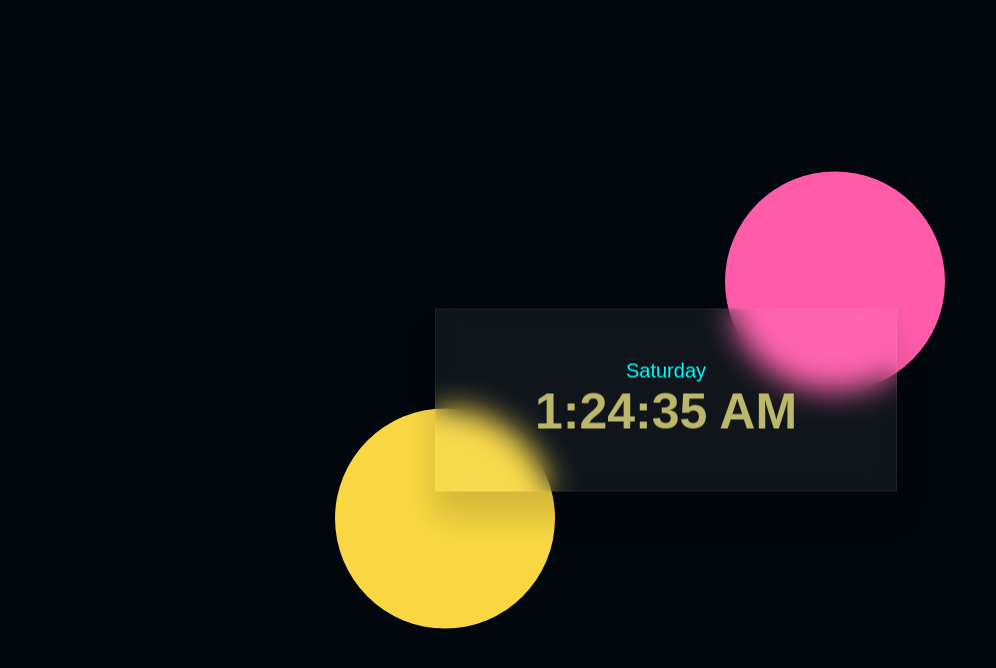
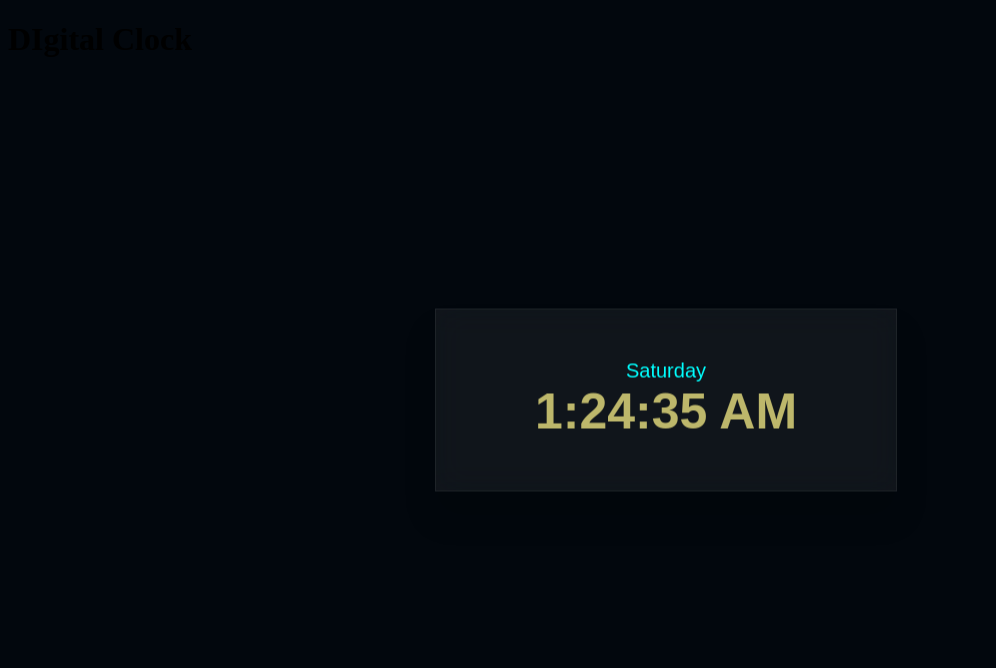
Before and after one commit to piy-crpto/Digital-Clock-using-Javascript, a plain HTML site: page index.html in a window 1280 px wide. Shown: the whole page, without its empty margins (0-996 px from the left). Drawn offline with Linux system fonts and the light colour scheme.

Commit message:
Update index.html

```diff
--- a/index.html
+++ b/index.html
@@ -1,28 +1,30 @@
 <!DOCTYPE html>
 <html lang="en">
+
 <head>
     <meta charset="UTF-8">
     <meta http-equiv="X-UA-Compatible" content="IE=edge">
     <meta name="viewport" content="width=device-width, initial-scale=1.0">
-    <title>Clock</title>
+    <title>Digital Clock</title>
     <link rel="stylesheet" href="style.css">
+    <link href='https://fonts.googleapis.com/css?family=Orbitron' rel='stylesheet' type='text/css'>
 </head>
 
 
-<body onload="updateClock(); setInterval('updateClock()',1000)" >
+<body onload="updateClock(); setInterval('updateClock()',1000)">
+    <div>
+        <div class="head" ><h1> DIgital Clock</h1></div>
 
-    <div class="container">
-        <div class="shape1"></div>
-        <div class="shape2"></div>
-        <div class="clock">
-           <div id="day"></div>
-           <div id="clock"></div>
+        <div class="container">
+            <div class="clock">
+                <div id="day"></div>
+                <div id="clock"></div>
+            </div>
+        </div>
 
-        </div>
     </div>
-
-
 
 </body>
 <script src="script.js"></script>
+
 </html>
```
